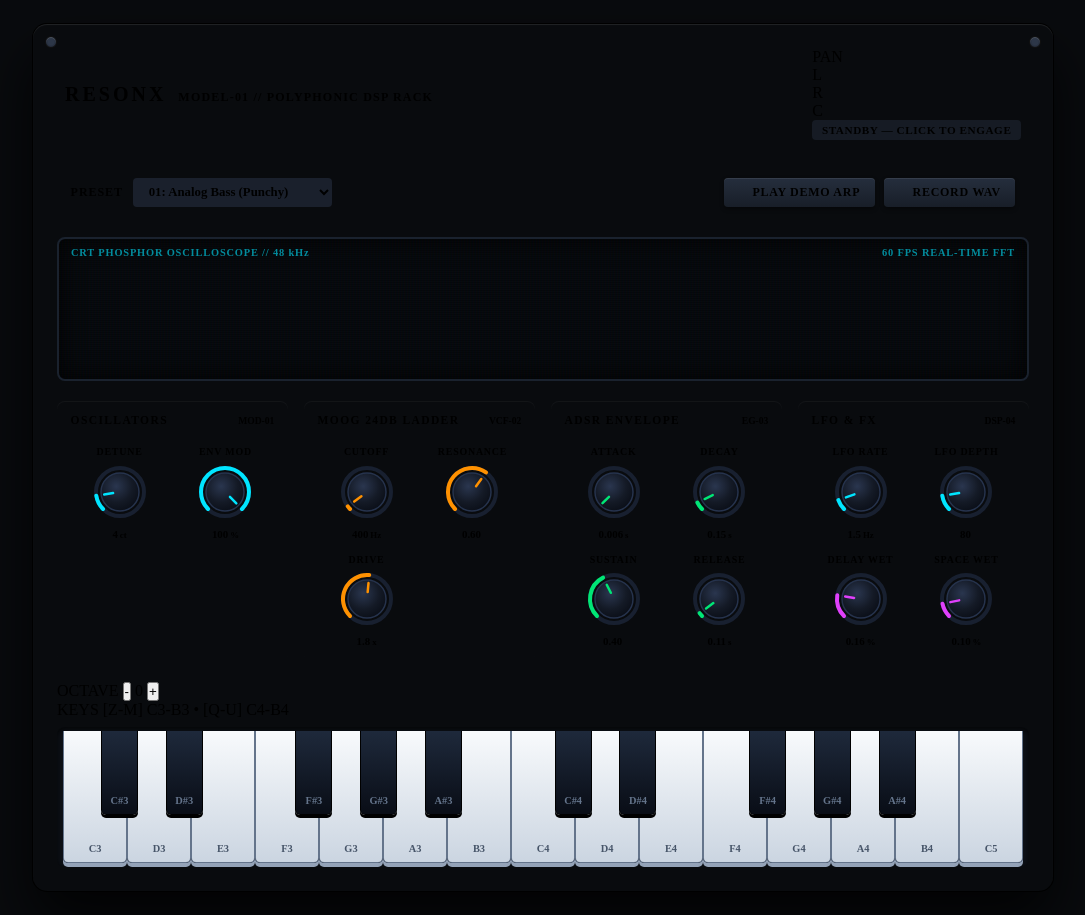
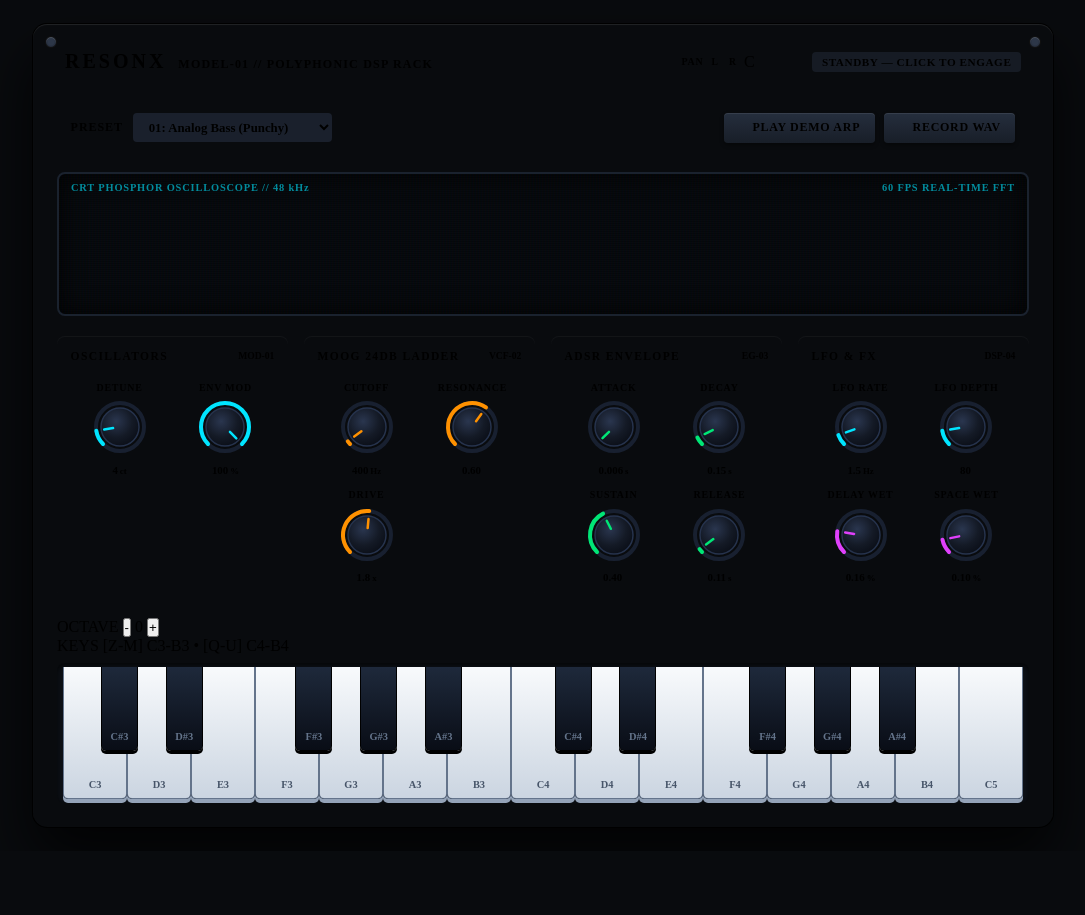
Before and after one commit to gokselozgur5/resonx, a plain HTML site: page index.html in a window 1280 px wide. Shown: the whole page, without its empty margins (97-1182 px from the left). After the commit the page ends 851 px from the top, so only its background shows below. Drawn offline with Linux system fonts and the light colour scheme.

Commit message:
style(ui): add layout styles for header master and pan container

```diff
--- a/web/styles.css
+++ b/web/styles.css
@@ -105,6 +105,41 @@ body {
   display: flex;
   align-items: center;
   gap: 0.75rem;
+}
+
+.header-master-section {
+  display: flex;
+  align-items: center;
+  gap: 1.5rem;
+}
+
+.pan-indicator-wrapper {
+  display: flex;
+  align-items: center;
+  gap: 0.5rem;
+  background: var(--module-inner);
+  border: 1px solid var(--border-line);
+  border-radius: 6px;
+  padding: 0.3rem 0.6rem;
+}
+
+.header-label {
+  font-size: 0.62rem;
+  font-weight: 800;
+  color: var(--text-dim);
+  letter-spacing: 0.08em;
+}
+
+.pan-visual {
+  display: flex;
+  align-items: center;
+  gap: 0.35rem;
+}
+
+.pan-ch-label {
+  font-size: 0.6rem;
+  font-weight: 700;
+  color: var(--accent-cyan);
 }
 
 .badge {
```
